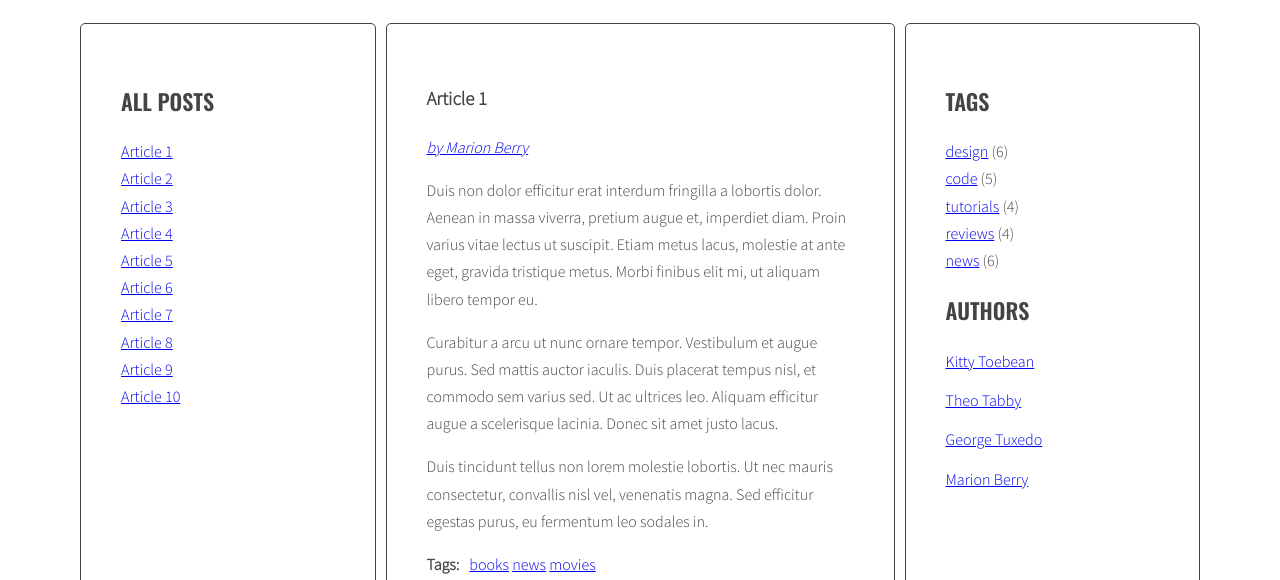
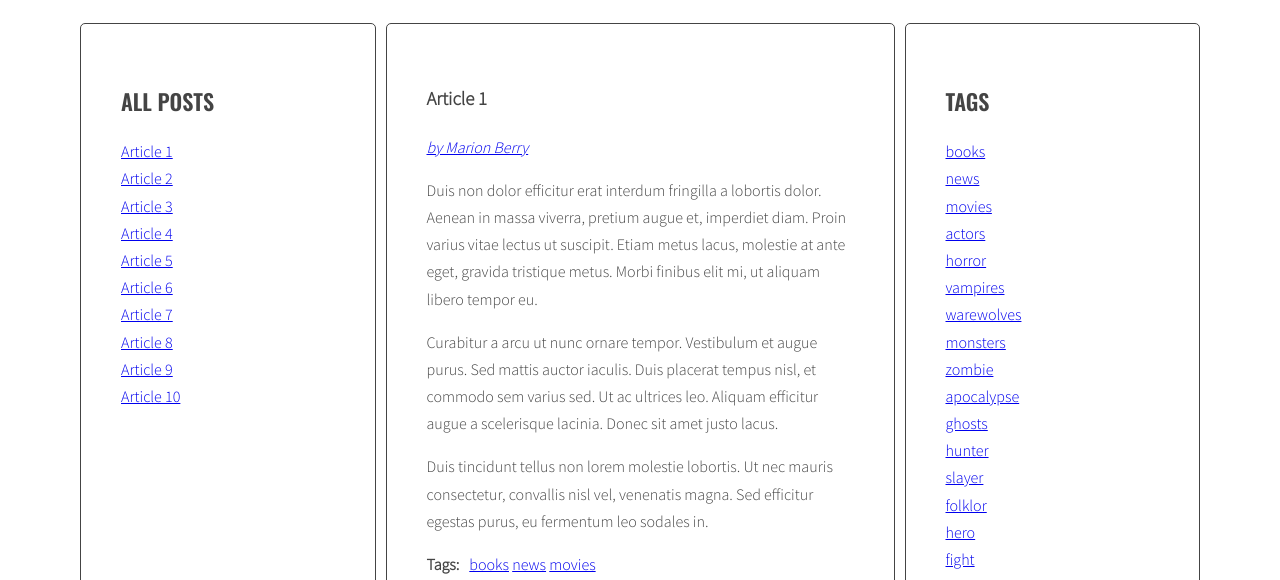
Before and after one commit to mARC3L87/javascript-blog, a website: page index.html in a window 1280 px wide. Shown: the part 220-800 px from the top of the page. Drawn offline with nearby package versions, Linux system fonts and the light colour scheme.

Commit message:
Add tags in the right column

```diff
--- a/index.html
+++ b/index.html
@@ -190,11 +190,7 @@
 		      <aside class="sidebar">
 		        <h2 class="section-title">Tags</h2>
 		        <ul class="list tags">
-		          <li><a href="#">design</a> <span>(6)</span></li>
-		          <li><a href="#">code</a> <span>(5)</span></li>
-		          <li><a href="#">tutorials</a> <span>(4)</span></li>
-		          <li><a href="#">reviews</a> <span>(4)</span></li>
-		          <li><a href="#">news</a> <span>(6)</span></li>
+
 		        </ul>
 		        <h2 class="section-title">Authors</h2>
 		        <ul class="list authors">
--- a/js/script.js
+++ b/js/script.js
@@ -70,7 +70,8 @@
     optArticleTagsSelector = '.post-tags .list',
     optTagLinkSelector = '.post-tags .list a',
     optArticleAuthorSelector = '.post-author',
-    optArticleAuthorLinkSelector = '.post-author a';
+    optArticleAuthorLinkSelector = '.post-author a',
+    optTagsListSelector = '.list .tags';
 
   function generateTitleLinks(customSelector = '') {
 
@@ -144,6 +145,10 @@
 
   function generateTags() {
 
+  	/* [NEW] create a new variable allTags an empty array */
+
+  	let allTags = [];
+
     /* find all articles */
 
     const articles = document.querySelectorAll(optArticleSelector);
@@ -194,6 +199,16 @@
 
         //console.log('generate code: ', html);
 
+        /* [NEW] check if this link is NOT already in allTags */
+
+        if(allTags.indexOf(linkHTML) == -1) {
+
+        	/* [NEW] add generated code to allTags array */
+
+        	allTags.push(linkHTML);
+
+        }
+
         /* END LOOP: for each tag */
 
       }
@@ -207,6 +222,14 @@
       /* END LOOP: for every article */
 
     }
+
+    /* [NEW] find list of tags in right column */
+
+    const tagList = document.querySelector('.tags');
+
+    /* [NEW] add html from allTags to tagList */
+
+    tagList.innerHTML = allTags.join(' ');
 
   }
 
```
